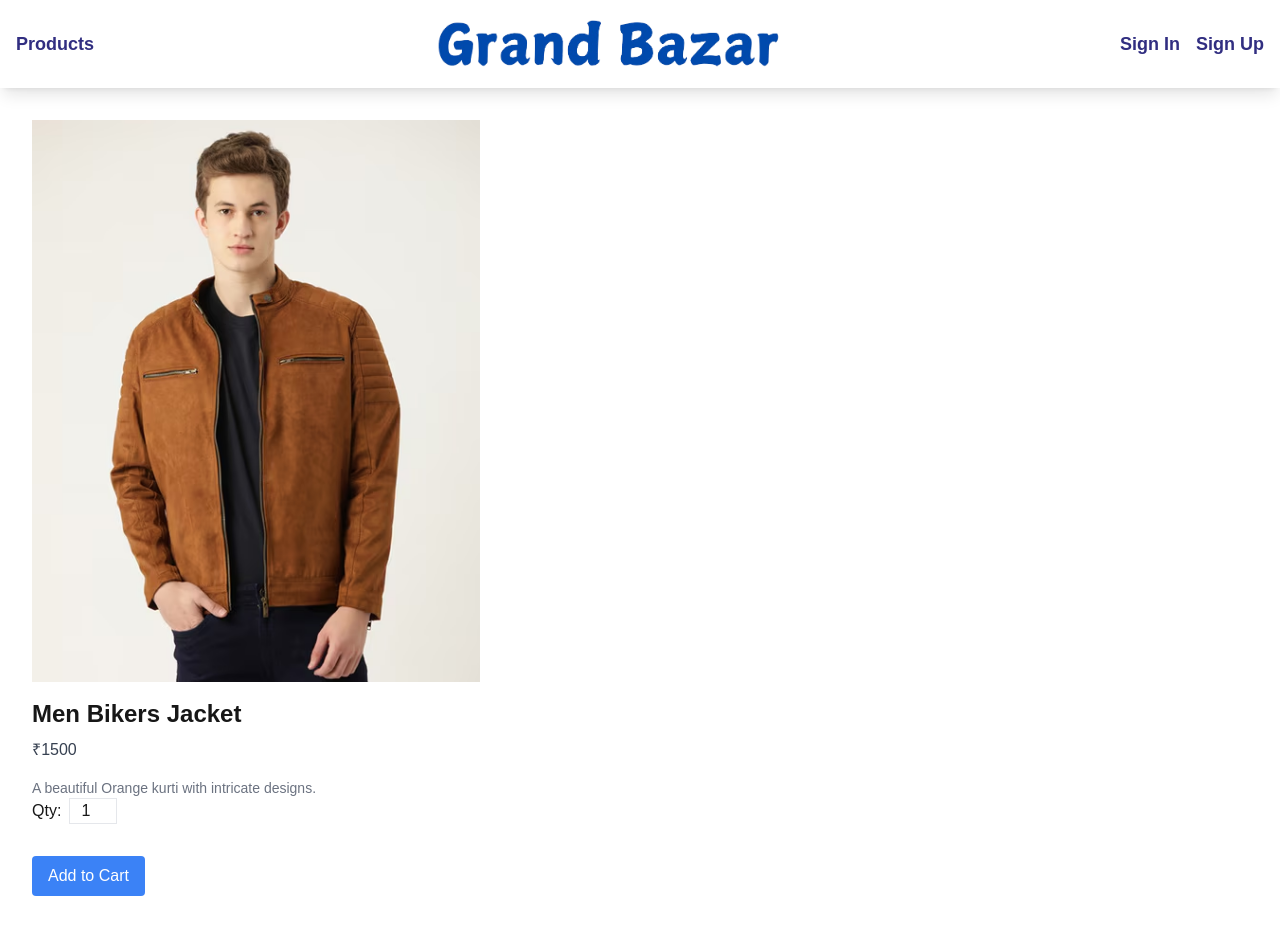
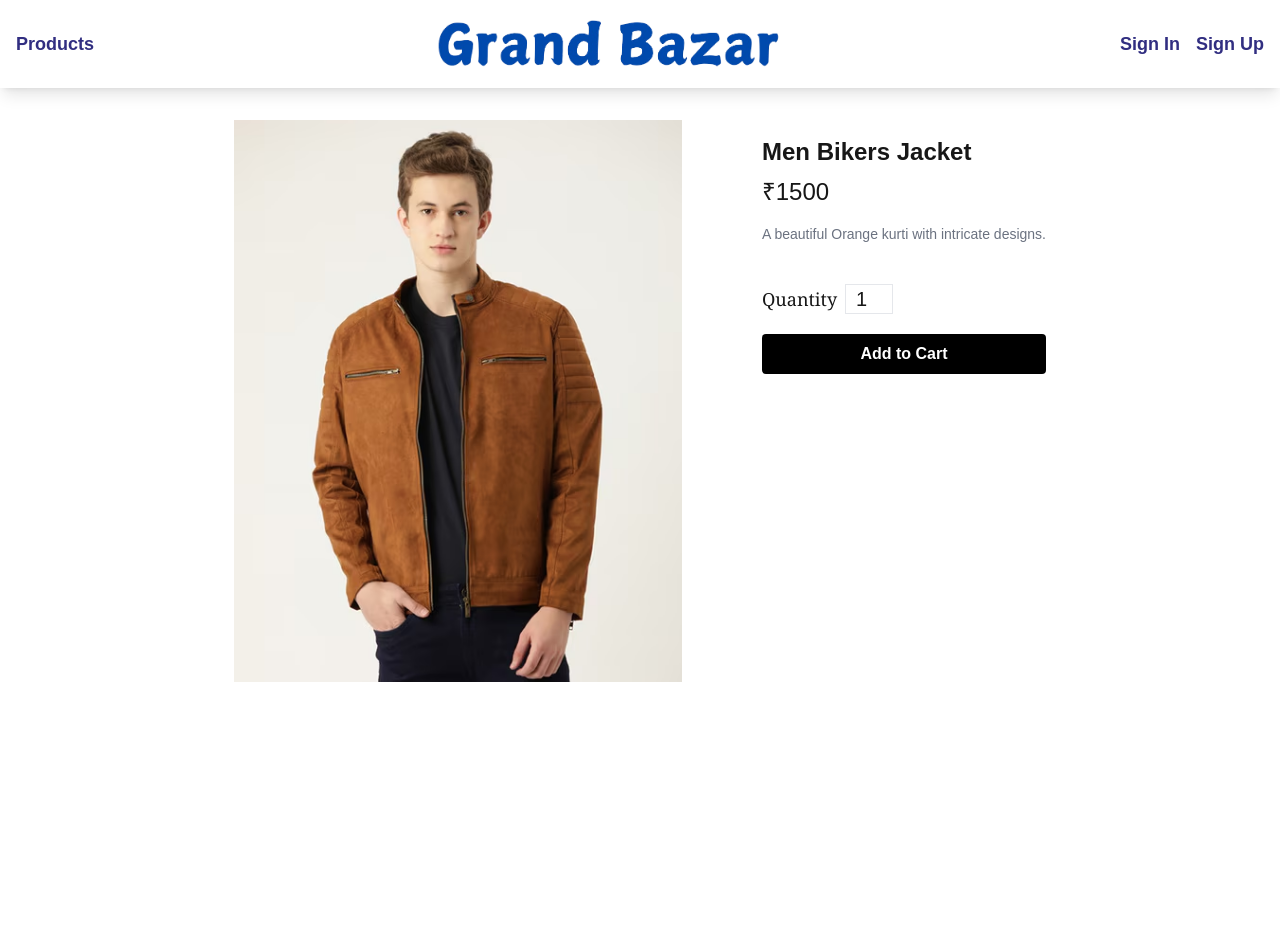
Before and after one commit to pranaysaini/E-Commerce-Application, a Next.js app: page /products/1 in a window 1280 px wide. After the commit the page ends 800 px from the top, so only its background shows below. Built offline with nearby package versions, Linux system fonts and the light colour scheme; no server answers.

Commit message:
added css for products

```diff
--- a/app/page.js
+++ b/app/page.js
@@ -48,11 +48,6 @@ export default function ProductList() {
           </div>
       </Link>
 
-      <div className="grid grid-cols-1 sm:grid-cols-2 lg:grid-cols-3 gap-4 p-4">
-          {products.map(product => (
-            <ProductCard key={product.id} product={product} />
-          ))}
-      </div>
 
     </>
   );
--- a/app/products/[id]/page.js
+++ b/app/products/[id]/page.js
@@ -41,34 +41,38 @@ export default function ProductPage() {
 
 
   return (
-    <div className="p-8">
+    <div className="p-8 flex justify-center gap-x-20 ">
       <img
         src={product.image}
         alt={product.name}
         className="w-full max-w-md h-auto object-cover"
       />
+
+      <div className="flex flex-col">
+
           <h1 className="text-2xl font-bold mt-4">{product.name}</h1>
-      <p className="text-gray-700 mt-2">₹{product.price}</p>
+          <p className="mt-2 text-2xl">₹{product.price}</p>
           <p className="mt-4 text-sm text-gray-500">{product.description}</p>
 
-      <div className="flex items-center mb-4">
-        <label htmlFor="quantity" className="mr-2">Qty:</label>
+          <div className="flex items-center mb-4 mt-10">
+            <label htmlFor="quantity" className="mr-2 text-lg font-serif">Quantity</label>
             <input
               id="quantity"
               type="number"
               min="1"
               defaultValue="1"
-          className="border w-12 text-center"
+              className="border w-12 text-center text-xl"
             />
           </div>
 
           <button
-        className="bg-blue-500 text-white px-4 py-2 mt-4 rounded"
+            className="bg-black hover:bg-white hover:text-black hover:border-solid hover:border-2 hover:border-black text-white border-double font-bold px-4 py-2 mt-1 rounded"
             // onClick={() => addToCart(product, parseInt(document.getElementById('quantity').value))}
             onClick={handleAddToCart}
           >
             Add to Cart
           </button>
+      </div>
 
 
     </div>
```
Lines whose indentation alone changed are shown as unchanged.
